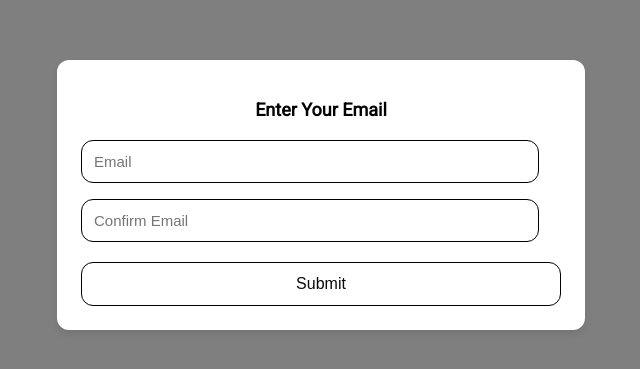
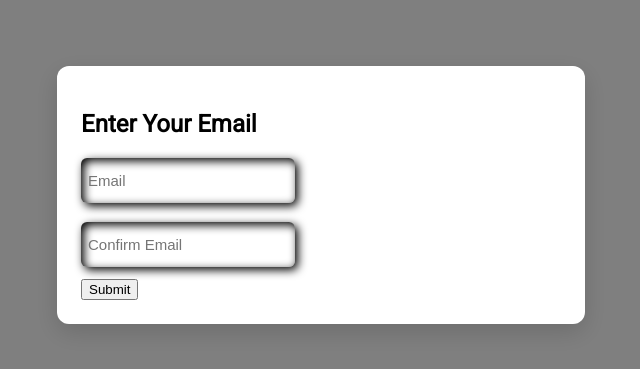
Before and after one commit to meabhiarya1/Elba-Jewelry-Design-Center-assignment, a React (Vite) app in the folder ctinfo-blog/: page / in a window 1280 px wide. Shown: the part 205-574 px from the top of the page, without its empty margins (319-959 px from the left). Built offline with nearby package versions, Linux system fonts and the light colour scheme.

Commit message:
refactor: restructure EmailModal component; enhance input styling and layout

```diff
--- a/ctinfo-blog/src/components/EmailModal.module.css
+++ b/ctinfo-blog/src/components/EmailModal.module.css
@@ -1,5 +1,3 @@
-/* EmailModal.module.css */
-
 .modalOverlay {
   position: fixed;
   inset: 0;
@@ -8,68 +6,70 @@
   align-items: center;
   justify-content: center;
   z-index: 999;
+  padding: 16px; /* Small padding for mobile responsiveness */
 }
 
 .modalContent {
   background-color: var(--color-background);
   border-radius: var(--spacing-1); /* 12px */
   padding: var(--spacing-2); /* 24px */
+  width: 100%;
   max-width: 480px;
-  width: 100%;
   position: relative;
   font-family: var(--font-body);
-  box-shadow: 0 4px 10px rgba(0, 0, 0, 0.1); /* Added shadow for better visibility */
+  box-shadow: 0 8px 24px rgba(0, 0, 0, 0.15);
+  animation: fadeIn 0.3s ease-in-out;
 }
 
-.title {
-  font-family: var(--font-body);
-  font-size: var(--font-size-h2); /* 18px */
-  color: var(--color-font-primary);
-  margin-bottom: var(--spacing-1); /* 12px */
-  text-align: center; /* Center title */
+.container {
+  display: flex;
+  flex-direction: column;
+  gap: 7px;
+  position: relative;
+  color: white;
 }
 
-.inputField {
-  width: 90%;
-  padding: 12px;
-  margin: 8px 0;
-  border: 1px solid black;
-  border-radius: var(--spacing-1); /* 12px */
-  font-size: var(--font-size-body); /* 15px */
-  color: var(--color-font-primary);
-  outline: none;
-  transition: border-color 0.3s ease;
+.container .label {
+  font-size: 15px;
+  padding-left: 10px;
+  position: absolute;
+  top: 13px;
+  transition: 0.3s;
+  pointer-events: none;
 }
 
-.inputField:focus {
-  border-color: var(--color-primary); /* Highlight border on focus */
+.input {
+  width: 200px;
+  height: 45px;
+  border: none;
+  outline: none;
+  padding: 0px 7px;
+  border-radius: 6px;
+  color: #fff;
+  font-size: 15px;
+  background-color: transparent;
+  box-shadow: 3px 3px 10px rgba(0, 0, 0, 1),
+    -1px -1px 6px rgba(255, 255, 255, 0.4);
 }
 
-.errorMessage {
-  color: red;
-  font-size: 14px;
-  margin-top: 8px;
-  text-align: center;
+.input:focus {
+  border: 2px solid transparent;
+  color: #fff;
+  box-shadow: 3px 3px 10px rgba(0, 0, 0, 1),
+    -1px -1px 6px rgba(255, 255, 255, 0.4), inset 3px 3px 10px rgba(0, 0, 0, 1),
+    inset -1px -1px 6px rgba(255, 255, 255, 0.4);
 }
 
-.submitButton {
-  width: 100%;
-  padding: 12px;
-  background-color: var(--color-primary);
-  color: #0a0a0a;
-  border: 1px solid black;
-  border-radius: var(--spacing-1); /* 12px */
-  font-size: var(--font-size-h3); /* 16px */
-  cursor: pointer;
-  margin-top: 16px;
-  transition: background-color 0.3s ease;
+.container .input:valid ~ .label,
+.container .input:focus ~ .label {
+  transition: 0.3s;
+  padding-left: 2px;
+  transform: translateY(-35px);
 }
 
-.submitButton:hover {
-  background-color: var(--color-primary-dark); /* Darken button on hover */
+.container .input:valid,
+.container .input:focus {
+  box-shadow: 3px 3px 10px rgba(0, 0, 0, 1),
+    -1px -1px 6px rgba(255, 255, 255, 0.4), inset 3px 3px 10px rgba(0, 0, 0, 1),
+    inset -1px -1px 6px rgba(255, 255, 255, 0.4);
 }
-
-.submitButton:disabled {
-  background-color: #ccc;
-  cursor: not-allowed;
-}
--- a/ctinfo-blog/src/components/EmailModal.tsx
+++ b/ctinfo-blog/src/components/EmailModal.tsx
@@ -22,24 +22,22 @@ const EmailModal = () => {
         <div className={styles.modalOverlay}>
             <div className={styles.modalContent} onClick={(e) => e.stopPropagation()}>
                 <h2 className={styles.title}>Enter Your Email</h2>
-                <input
-                    type="email"
+                <div className={styles.container}>
+                    <input type="email"
                         placeholder="Email"
                         value={emailInput}
                         onChange={(e) => setEmailInput(e.target.value)}
-                    className={styles.inputField}
-                />
+                        className={styles.input} />
+                </div>
                 <br />
-                <input
-                    type="email"
+                <div className={styles.container}>
+                    <input type="email"
                         placeholder="Confirm Email"
                         value={confirmEmail}
                         onChange={(e) => setConfirmEmail(e.target.value)}
-                    className={styles.inputField}
-                />
-
+                        className={styles.input} />
+                </div>
                 {error && <p className={styles.errorMessage}>{error}</p>}
-
                 <button
                     onClick={handleSubmit}
                     className={styles.submitButton}
```
Lines whose indentation alone changed are shown as unchanged.
